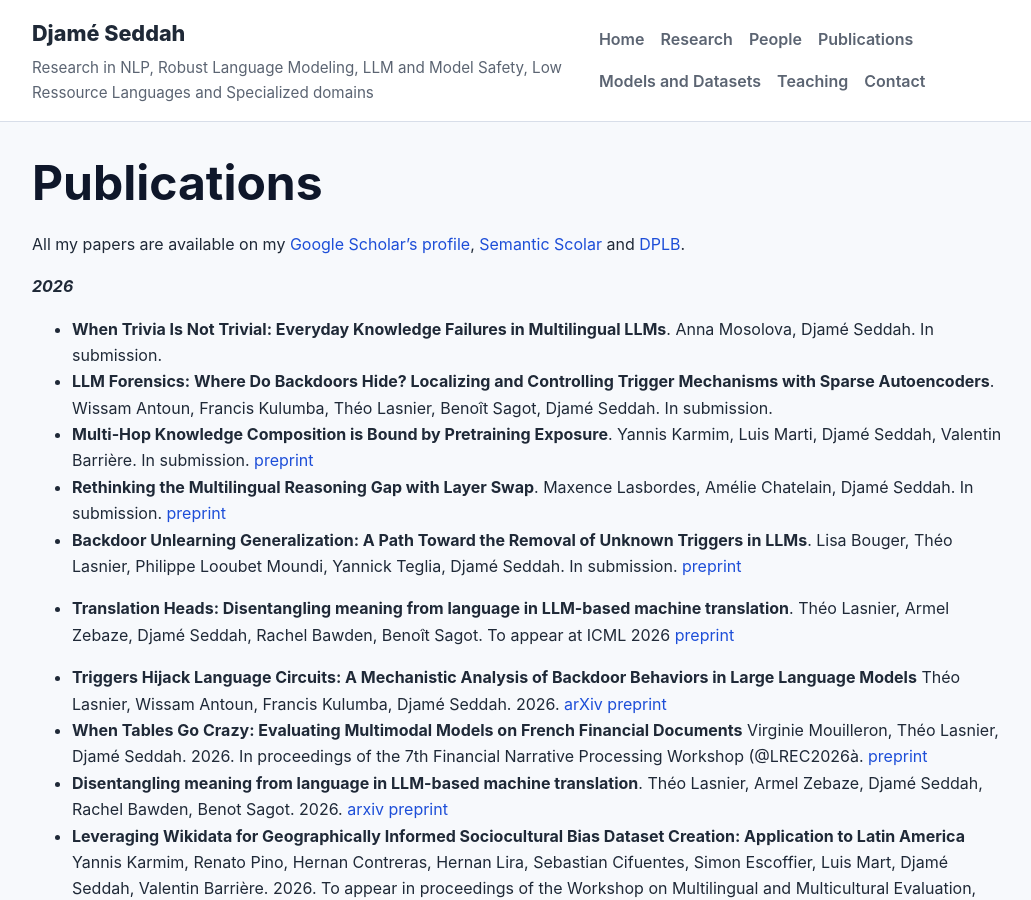
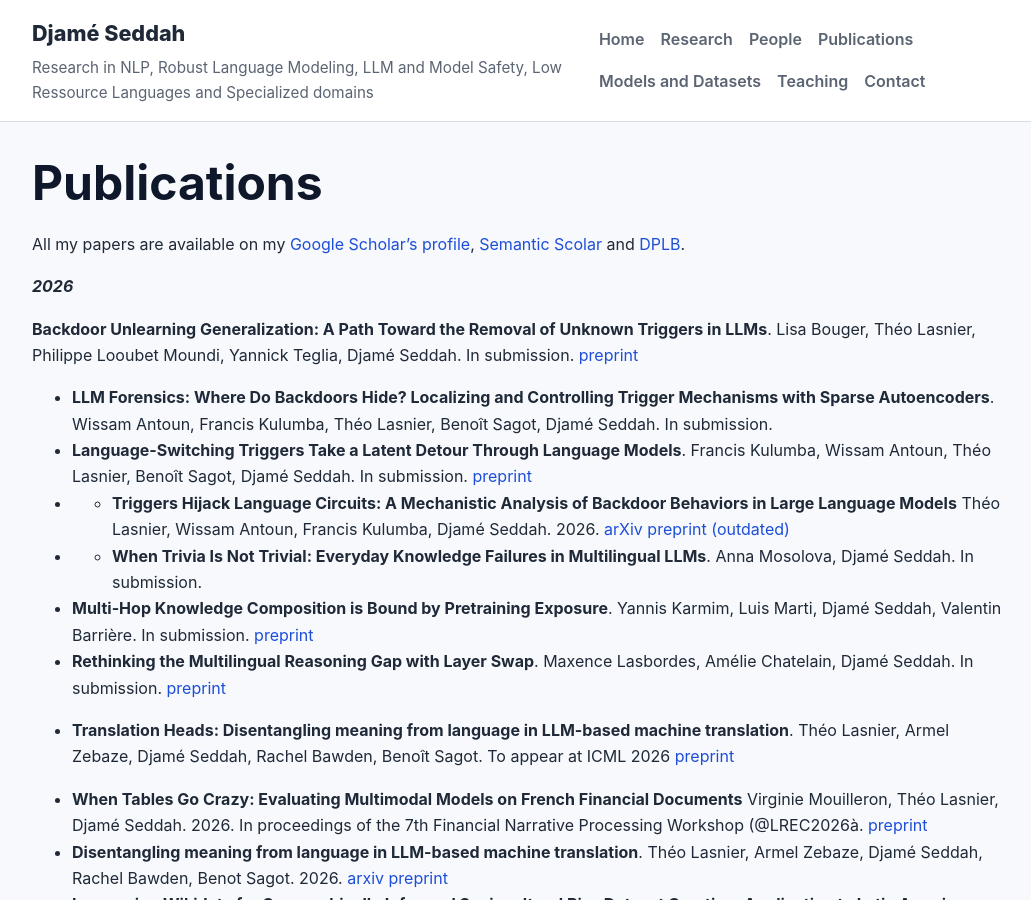
Before and after one commit to dseddah/dseddah.github.io, a Jekyll site: the page built from publications.md, in a window 1280 px wide and 900 px high. Shown: the whole window, without its empty margins (118-1149 px from the left). Built offline with Jekyll 4.4.1, drawn with Linux system fonts in a browser that asks for light colours; some of the changed text lies outside the part shown.

Commit message:
Update publications.md

```diff
--- a/publications.md
+++ b/publications.md
@@ -6,14 +6,17 @@ permalink: /publications
 All my papers are available on my [Google Scholar's profile](https://scholar.google.com/citations?user=P7EtARsAAAAJ&hl=fr&authuser=1), [Semantic Scolar](https://www.semanticscholar.org/author/Djamé-Seddah/1679170) and [DPLB](https://dblp.org/pid/19/1467.html).
 
 ***2026***
-* **When Trivia Is Not Trivial: Everyday Knowledge Failures in Multilingual LLMs**. Anna Mosolova, Djamé Seddah. In submission.
-* **LLM Forensics: Where Do Backdoors Hide? Localizing and Controlling Trigger Mechanisms with Sparse Autoencoders**. Wissam Antoun, Francis Kulumba, Théo Lasnier, Benoît Sagot, Djamé Seddah. In submission.
+
+ **Backdoor Unlearning Generalization: A Path Toward the Removal of Unknown Triggers in LLMs**. Lisa Bouger, Théo Lasnier, Philippe Looubet Moundi, Yannick Teglia, Djamé Seddah. In submission. [preprint](https://arxiv.org/abs/2606.03785)
+ * **LLM Forensics: Where Do Backdoors Hide? Localizing and Controlling Trigger Mechanisms with Sparse Autoencoders**. Wissam Antoun, Francis Kulumba, Théo Lasnier, Benoît Sagot, Djamé Seddah. In submission.
+* **Language-Switching Triggers Take a Latent Detour Through Language Models**. Francis Kulumba, Wissam Antoun, Théo Lasnier, Benoît Sagot, Djamé Seddah. In submission. [preprint]([https://arxiv.org/abs/2602.10382](https://arxiv.org/abs/2605.18646))
+* * **Triggers Hijack Language Circuits: A Mechanistic Analysis of Backdoor Behaviors in Large Language Models** Théo Lasnier, Wissam Antoun, Francis Kulumba, Djamé Seddah. 2026. [arXiv preprint (outdated)](https://arxiv.org/pdf/2602.10382)
+* * **When Trivia Is Not Trivial: Everyday Knowledge Failures in Multilingual LLMs**. Anna Mosolova, Djamé Seddah. In submission.
 * **Multi-Hop Knowledge Composition is Bound by Pretraining Exposure**. Yannis Karmim, Luis Marti, Djamé Seddah, Valentin Barrière. In submission. [preprint](https://arxiv.org/abs/2606.09338)
 * **Rethinking the Multilingual Reasoning Gap with Layer Swap**. Maxence Lasbordes, Amélie Chatelain, Djamé Seddah. In submission. [preprint](https://arxiv.org/abs/2605.26735)
-* **Backdoor Unlearning Generalization: A Path Toward the Removal of Unknown Triggers in LLMs**. Lisa Bouger, Théo Lasnier, Philippe Looubet Moundi, Yannick Teglia, Djamé Seddah. In submission. [preprint](https://arxiv.org/abs/2606.03785)
 * **Translation Heads: Disentangling meaning from language in LLM-based machine translation**. Théo Lasnier, Armel Zebaze, Djamé Seddah, Rachel Bawden, Benoît Sagot. To appear at ICML 2026 [preprint](https://hal.science/hal-05513961/)
 
-* **Triggers Hijack Language Circuits: A Mechanistic Analysis of Backdoor Behaviors in Large Language Models** Théo Lasnier, Wissam Antoun, Francis Kulumba, Djamé Seddah. 2026. [arXiv preprint](https://arxiv.org/pdf/2602.10382)
+
 * **When Tables Go Crazy: Evaluating Multimodal Models on French Financial Documents** Virginie Mouilleron, Théo Lasnier, Djamé Seddah. 2026. In proceedings of the 7th Financial Narrative Processing Workshop (@LREC2026à. [preprint](https://arxiv.org/pdf/2602.10384)
 * **Disentangling meaning from language in LLM-based machine translation**. Théo Lasnier, Armel Zebaze, Djamé Seddah, Rachel Bawden, Benot Sagot. 2026. [arxiv preprint](https://arxiv.org/pdf/2602.04613)
 * **Leveraging Wikidata for Geographically Informed Sociocultural Bias Dataset Creation: Application to Latin America** Yannis Karmim, Renato Pino, Hernan Contreras, Hernan Lira, Sebastian Cifuentes, Simon Escoffier, Luis Mart, Djamé Seddah, Valentin Barrière. 2026. To appear in proceedings of the Workshop on Multilingual and Multicultural Evaluation, colocated with EACL 2026 (MME@EACL). [paper](https://hal.science/hal-05510068v1)
@@ -161,13 +164,13 @@ All my papers are available on my [Google Scholar's profile](https://scholar.goo
 
 ***2009***
 
-* **Cross parsers evaluation : a French Treebanks study** Djamé Seddah, Marie Candito, Benoit Crabb, In Proceedings of the 11th International Conference on Parsing Technologies (IWPT 2009), Paris, October 7-9, 2009 [pdf](http://pauillac.inria.fr/~seddah/seddah_IWPT09.pdf)
+* **Cross parsers evaluation : a French Treebanks study** Djamé Seddah, Marie Candito, Benoit Crabbé, In Proceedings of the 11th International Conference on Parsing Technologies (IWPT 2009), Paris, October 7-9, 2009 [pdf](http://pauillac.inria.fr/~seddah/seddah_IWPT09.pdf)
 * **Adaptation de parsers statistiques lexicaliss pour le franais : Une valuation complte sur corpus arbors** Djamé Seddah, Marie Candito, Benoit Crabb, Proceedings of Traitement automatique des Langues Naturelles (TALN 2009), Senlis, France
-* **On statistical parsing of French with supervised and semi-supervised strategies** Marie-Hlne Candito, Benoit Crabb and Djamé Seddah (2009). in Proceedings of Computational Linguistic Aspects of Grammatical Inference (CLAGI 2009), Athens, Greece. [pdf](http://www.linguist.univ-paris-diderot.fr/~mcandito/Publications/wkshopEACL2009.pdf)
+* **On statistical parsing of French with supervised and semi-supervised strategies** Marie-Hélène Candito, Benoit Crabbé and Djamé Seddah (2009). in Proceedings of Computational Linguistic Aspects of Grammatical Inference (CLAGI 2009), Athens, Greece. [pdf](http://www.linguist.univ-paris-diderot.fr/~mcandito/Publications/wkshopEACL2009.pdf)
 
 ***2008***
 
-* **The Use of MCTAG to Process Elliptic Coordination.** Seddah Djam (2008). In Actes de TAG+9, Tuebingen, Germany. [pdf](http://pauillac.inria.fr/~seddah/TAG+9-final.pdf)
+* **The Use of MCTAG to Process Elliptic Coordination.** Seddah Djamé (2008). In Actes de TAG+9, Tuebingen, Germany. [pdf](http://pauillac.inria.fr/~seddah/TAG+9-final.pdf)
 
 ***2007***
 
@@ -208,11 +211,11 @@ PhD in Computer Sciences at the University Henry Poincar (UHP, Nancy, France) De
 * **Practical aspect in compiling tabular TAG Parsers** ,*TAG+5, Paris , Mai 2000 M.A Pardo, D. Seddah & E. Villemonte de la Clergerie*
 * **Performance des correcteurs syntaxiques** , ''Linux Pratique n9, Mai 2000
 
-''
 
-* **tude du moteur de reconnaissance optique de caractres OCR-SHOP** , *Linux Pratique n11, Juillet 2000*
 
-***Seminars and Invited Talks***
+* **Etude du moteur de reconnaissance optique de caractres OCR-SHOP** , *Linux Pratique n11, Juillet 2000*
+
+***Seminars and Invited Talk (widely outdated)s***
 
 * **Coordination and Control processing using Multi-Component TAG grammar: is this realistic?**, November 16th, 2012, Dusseldorf, Germany
 * **Vers un treebank des mdias sociaux: l'analyse syntaxique face au web 2.0.** LingLunch Paris 7 seminar series, June 2012, Paris
```
